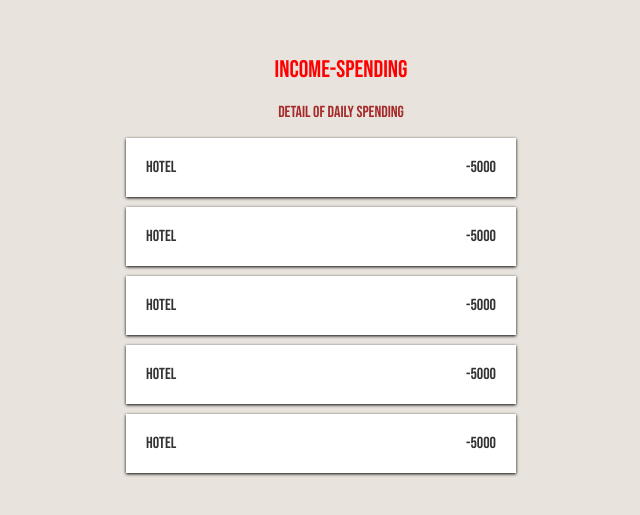
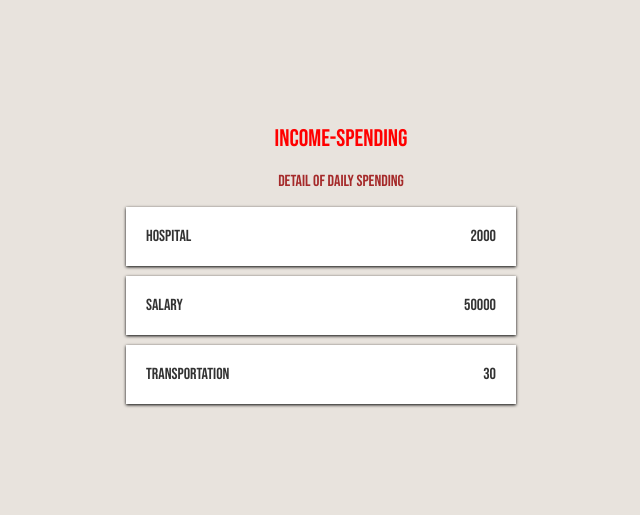
Before and after one commit to Yothin-H/react_basic, a React (Create React App) app in the folder react-basic/: page / in a window 1280 px wide. Shown: the part 131-646 px from the top of the page, without its empty margins (299-939 px from the left). Built offline with nearby package versions, Linux system fonts and the light colour scheme.

Commit message:
Props
Basic static props

```diff
--- a/react-basic/src/components/Item.js
+++ b/react-basic/src/components/Item.js
@@ -1,9 +1,8 @@
 
-const Item =()=>{
-    const name = 'Hotel'
-    const amount = 5000
+const Item =(props)=>{
+
 return(
-    <li>{name} <span>-{amount}</span></li>
+    <li>{props.title} <span>{props.amount}</span></li>
 );
 }
 
--- a/react-basic/src/components/Transaction.js
+++ b/react-basic/src/components/Transaction.js
@@ -3,11 +3,10 @@ import './Transaction.css';
 const Transaction=()=>{
     return (
       <ul className='Item-list'>
-        <Item/>
-        <Item/>
-        <Item/>
-        <Item/>
-        <Item/>
+        <Item title='Hospital' amount='2000'/>
+        <Item title='Salary' amount='50000'/>
+        <Item title='Transportation' amount='30'/>
+
       </ul>
     );
   }
```
